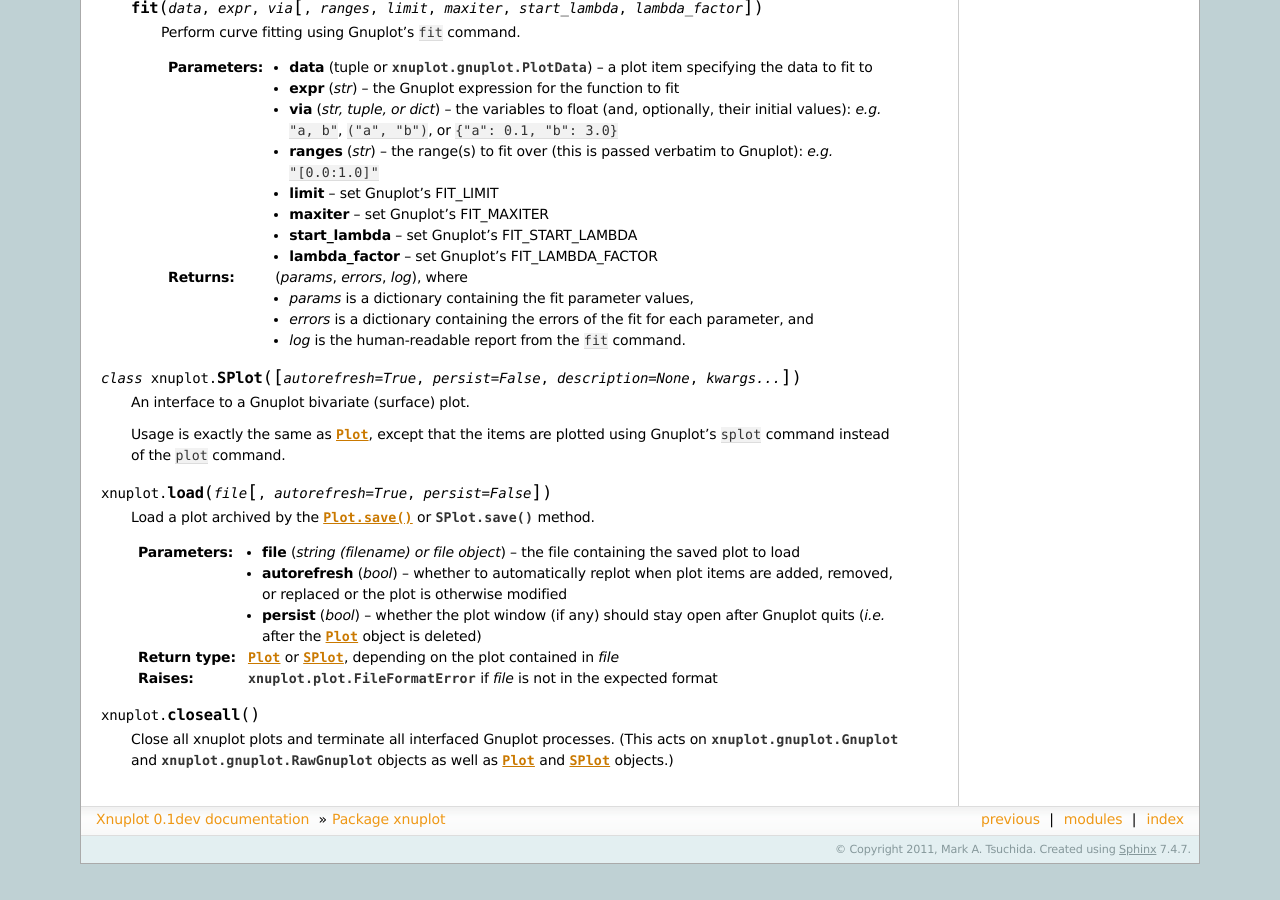
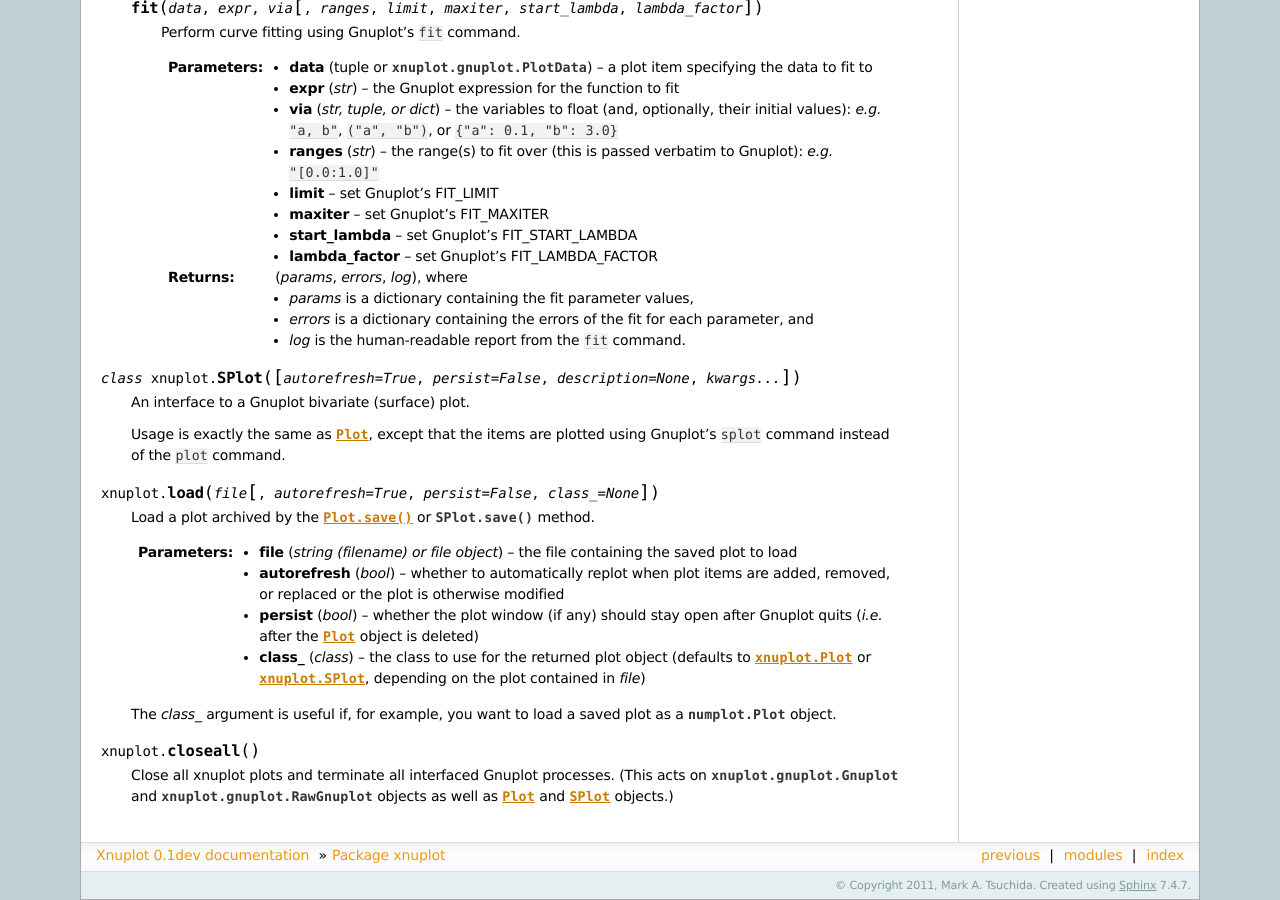
Before and after one commit to marktsuchida/Xnuplot, a Sphinx documentation site: the page built from doc/xnuplot.rst, in a window 1280 px wide and 900 px high, scrolled down 2160 px. Built offline with Sphinx 7.4.7, drawn with Linux system fonts in a browser that asks for light colours; pages that are not in the unit, such as notebooks, are missing from menus; before the commit the page ends 3024 px from its top, so only the background shows below that.

Commit message:
Docs for the class_ arg to load().

```diff
--- a/doc/xnuplot.rst
+++ b/doc/xnuplot.rst
@@ -200,7 +200,7 @@ Modules:
    plotted using Gnuplot's ``splot`` command instead of the ``plot`` command.
 
 
-.. function:: load(file[, autorefresh=True, persist=False])
+.. function:: load(file[, autorefresh=True, persist=False, class_=None])
 
    Load a plot archived by the :meth:`Plot.save` or :meth:`SPlot.save` method.
 
@@ -215,12 +215,12 @@ Modules:
                       Gnuplot quits (*i.e.* after the :class:`Plot` object is
                       deleted)
 
-   :rtype: :class:`Plot` or :class:`SPlot`, depending on the plot contained in
-           *file*
+   :arg class class\_: the class to use for the returned plot object (defaults
+                      to :class:`xnuplot.Plot` or :class:`xnuplot.SPlot`,
+                      depending on the plot contained in *file*)
 
-   :raises: :exc:`xnuplot.plot.FileFormatError` if *file* is not in the expected
-            format
-
+   The *class_* argument is useful if, for example, you want to load a saved
+   plot as a :class:`numplot.Plot` object.
 
 .. function:: closeall()
 
```
